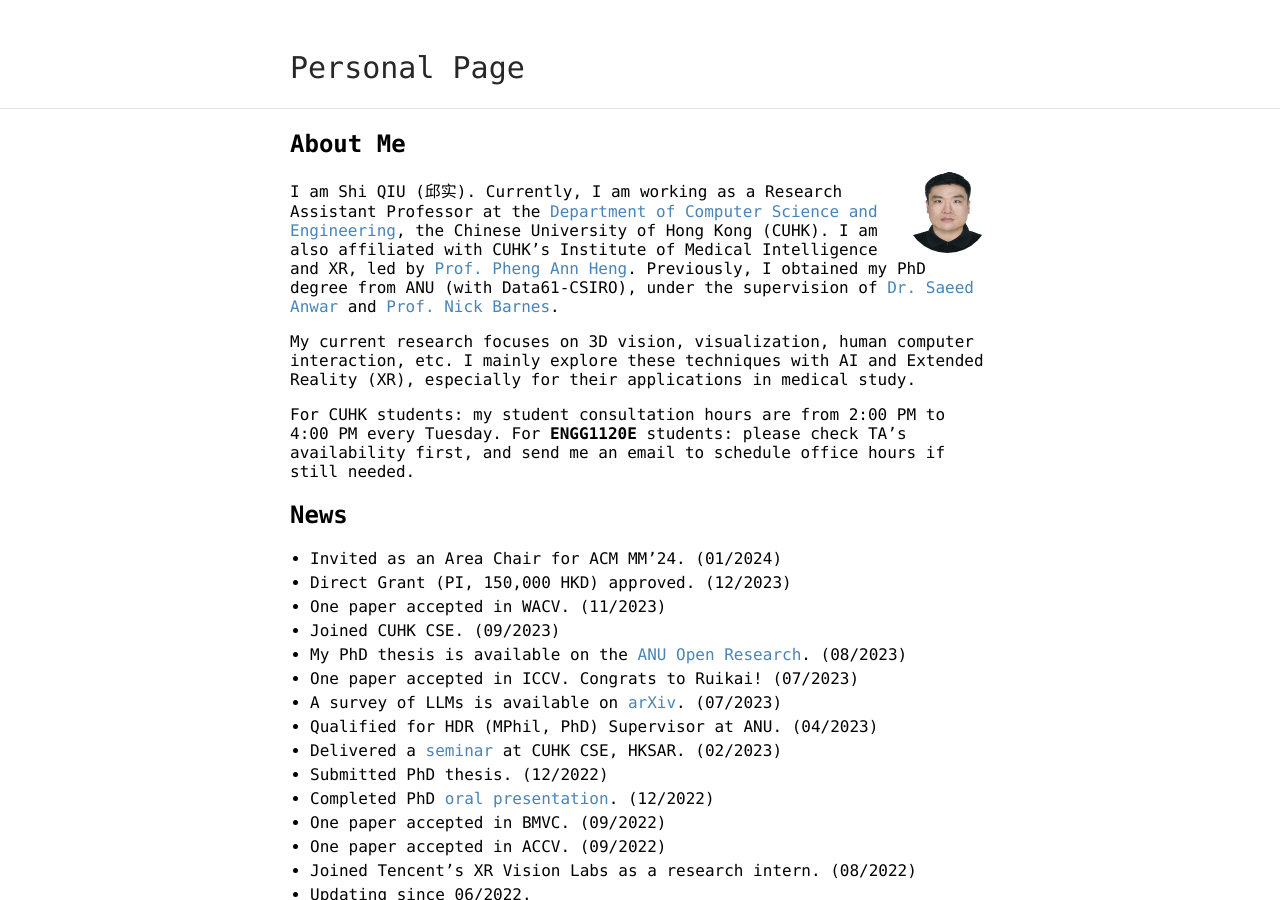
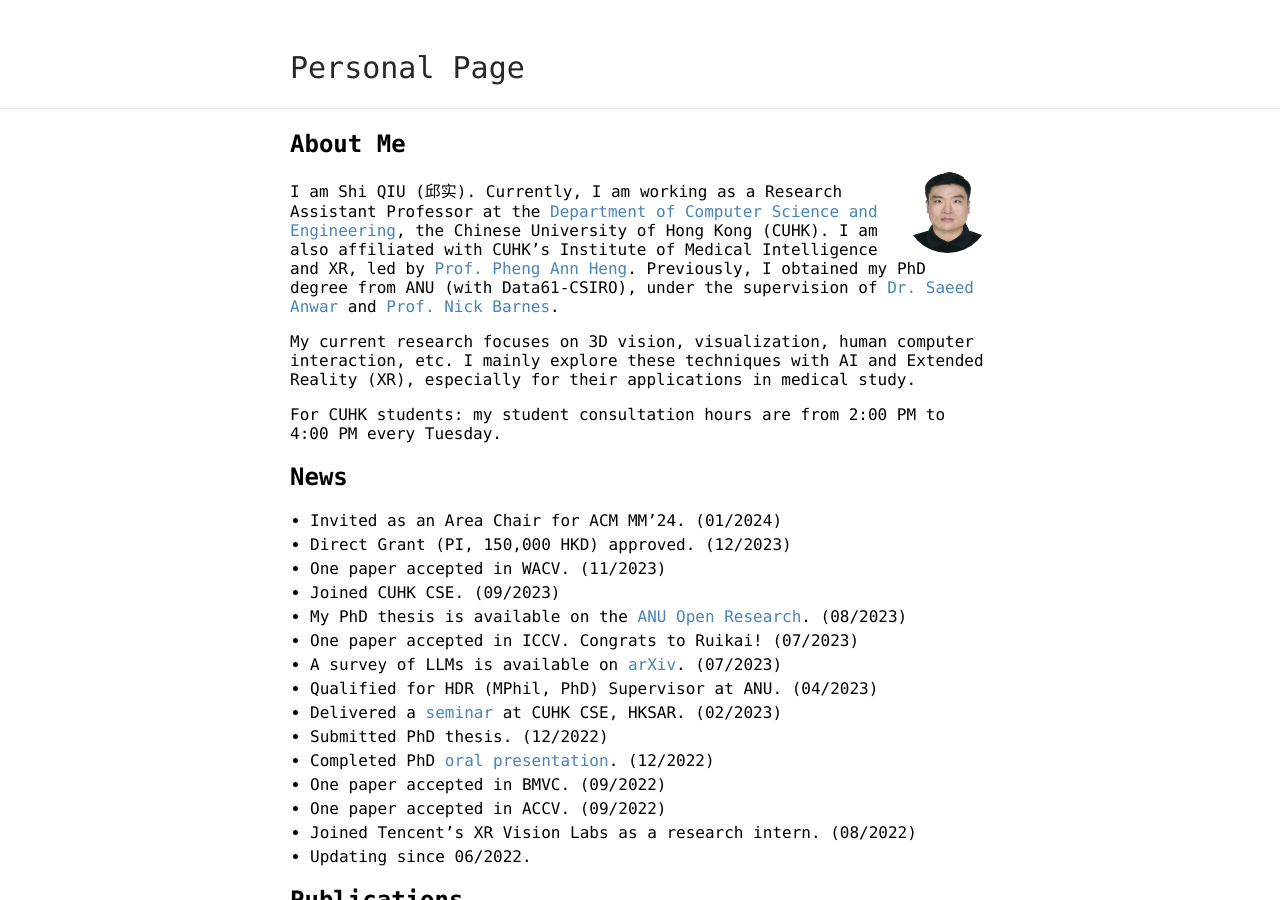
Before and after one commit to ShiQiu0419/ShiQiu0419.github.io, a Jekyll site: the page built from index.md, in a window 1280 px wide and 900 px high. Built offline with Jekyll 4.4.1, drawn with Linux system fonts in a browser that asks for light colours; our own code applies the rules of GitHub Pages for plain Markdown files.

Commit message:
Update index.md

```diff
--- a/index.md
+++ b/index.md
@@ -9,7 +9,7 @@ I am Shi QIU (邱实). Currently, I am working as a Research Assistant Professor
 
 My current research focuses on 3D vision, visualization, human computer interaction, etc. I mainly explore these techniques with AI and Extended Reality (XR), especially for their applications in medical study.
 
-For CUHK students: my student consultation hours are from 2:00 PM to 4:00 PM every Tuesday. For **ENGG1120E** students: please check TA's availability first, and send me an email to schedule office hours if still needed.
+For CUHK students: my student consultation hours are from 2:00 PM to 4:00 PM every Tuesday.
 
 ## News
 * Invited as an Area Chair for ACM MM'24. (01/2024)
```
